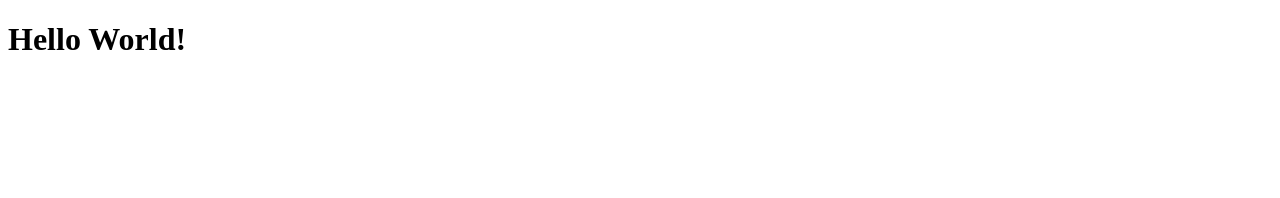
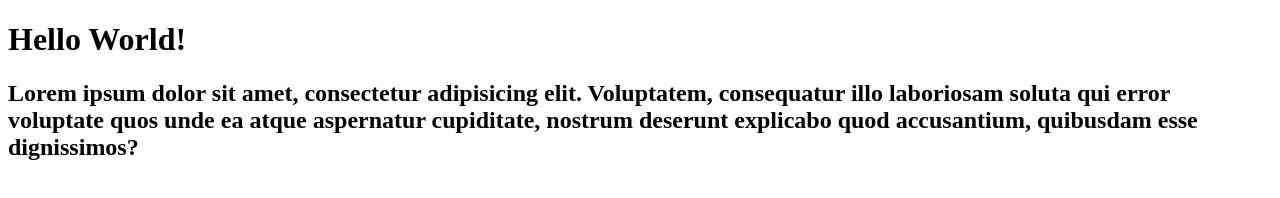
Before and after one commit to ArthurAkil/aprendizado-git, a plain HTML site: page index.html in a window 1280 px wide. Drawn offline with Linux system fonts and the light colour scheme.

Commit message:
11º commit - atualizando o index.html

```diff
--- a/index.html
+++ b/index.html
@@ -9,5 +9,8 @@
     <h1>
         Hello World!
     </h1>
+    <h2>
+        Lorem ipsum dolor sit amet, consectetur adipisicing elit. Voluptatem, consequatur illo laboriosam soluta qui error voluptate quos unde ea atque aspernatur cupiditate, nostrum deserunt explicabo quod accusantium, quibusdam esse dignissimos?
+    </h2>
 </body>
 </html>
```
